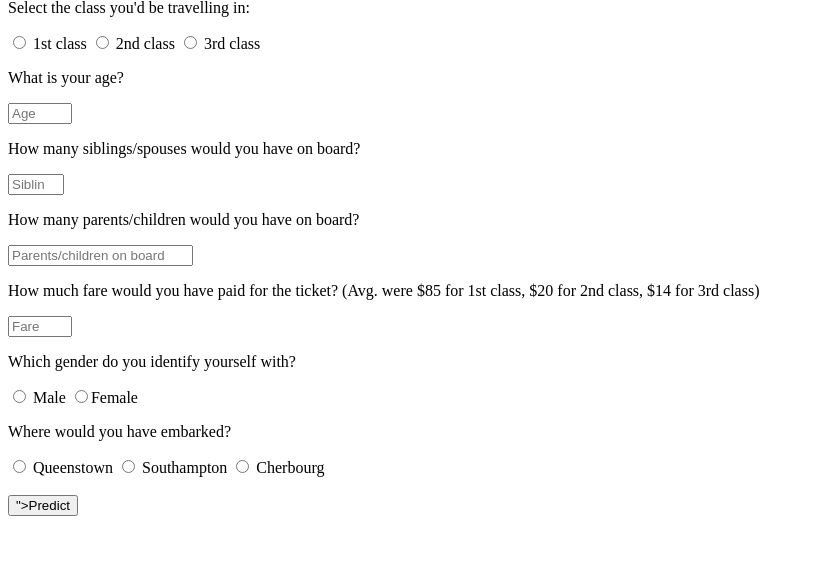
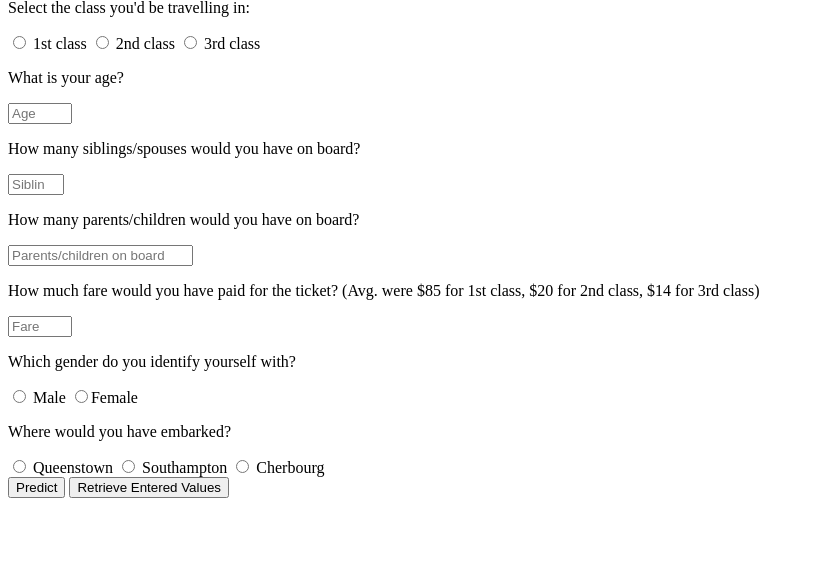
Before and after one commit to pranavtumkur/Predicting-if-you-would-survive-on-the-Titanic, a Flask app: page / in a window 1280 px wide. Shown: the part 81-658 px from the top of the page, without its empty margins (0-814 px from the left). Run offline with Flask 2, Linux system fonts and the light colour scheme; parts of the project's set-up code (start-up, migrations or seed data) failed here and were passed over.

Commit message:
Update index.html

```diff
--- a/templates/index.html
+++ b/templates/index.html
@@ -49,10 +49,12 @@
 	  <input type="radio" id="S" name="Q" value="2">
 	  <label for="S">Southampton</label>
 	  <input type="radio" id="C" name="Q" value="3">
-	  <label for="C">Cherbourg</label><br><br>
+	  <label for="C">Cherbourg</label><br />
 
-        <button type="submit" class="btn btn-primary btn-block btn-large" value="<?php echo isset($_POST["Age"]) ? $_POST["Age"] : '' ?>">Predict</button>
+        <button type="submit" class="btn btn-primary btn-block btn-large">Predict</button>
+	<input type="button" value="Retrieve Entered Values" onclick="history.back()">
     </form>
+
 
    <br>
    <br>
```
